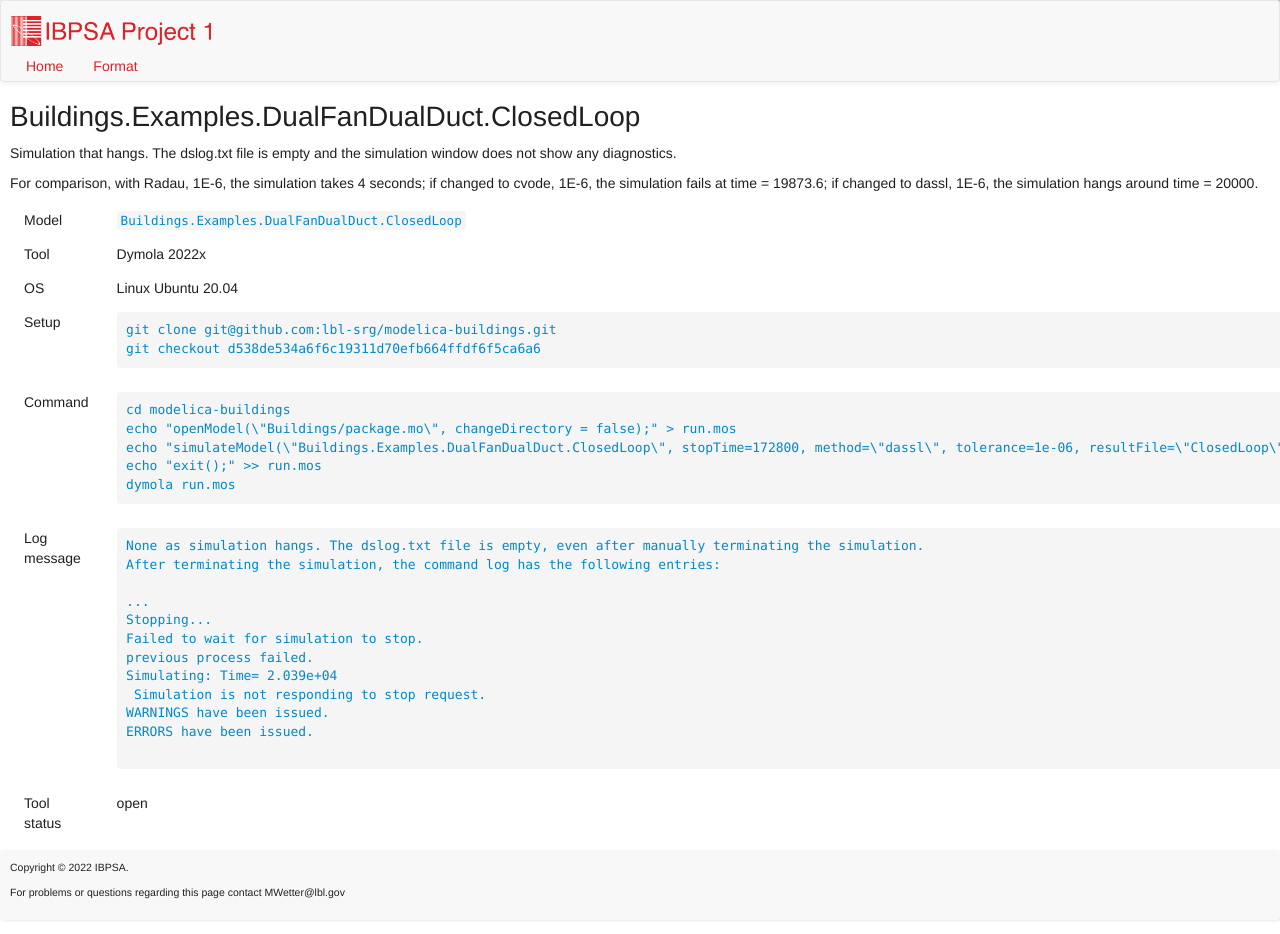
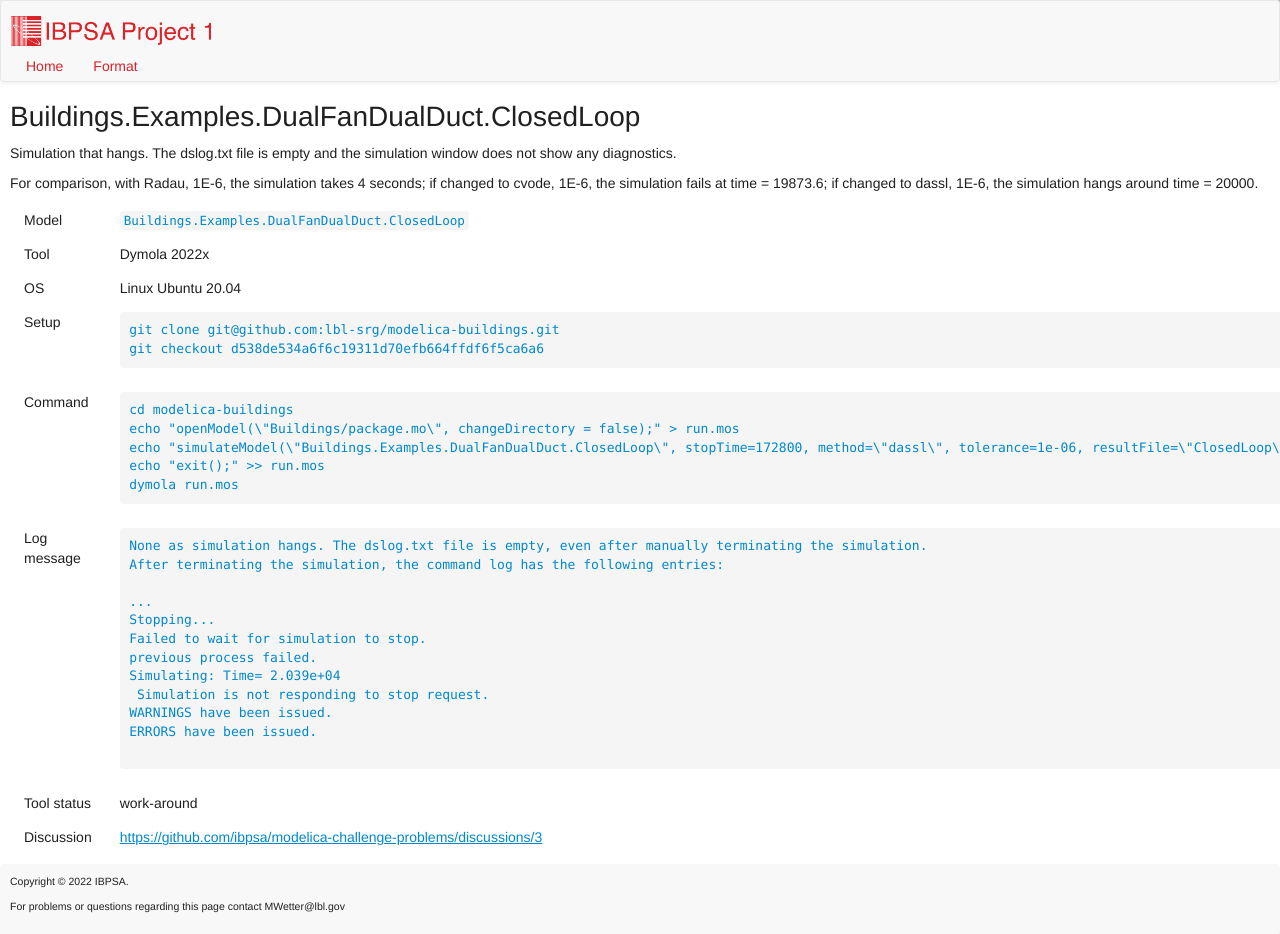
Before and after one commit to ibpsa/modelica-challenge-problems, a Jekyll site: the page built from docs/_cases/DualFanDualDuctDymola.md, in a window 1280 px wide. Built offline with Jekyll 4.4.1, drawn with Linux system fonts in a browser that asks for light colours; nearby versions of some CDN libraries.

Commit message:
Added work-around for DualFanDualDuct on Dymola

```diff
--- a/docs/_cases/DualFanDualDuctDymola.md
+++ b/docs/_cases/DualFanDualDuctDymola.md
@@ -7,7 +7,8 @@ sources:
     commit: d538de534a6f6c19311d70efb664ffdf6f5ca6a6
 tool: Dymola
 tool-version: 2022x
-tool-status: open
+tool-status: work-around
+discussion: https://github.com/ibpsa/modelica-challenge-problems/discussions/3
 os: Linux Ubuntu 20.04
 command: |+
   cd modelica-buildings
--- a/docs/_layouts/case.html
+++ b/docs/_layouts/case.html
@@ -92,6 +92,17 @@ git checkout {{ src['commit'] }}
 </tr>
 {% endif %}
 
+
+{% if page.discussion %}
+<tr valign="top">
+  <td>Discussion</td>
+  <td>
+   <a href="{{ page.discussion }}">{{ page.discussion }}</a>
+</td>
+</tr>
+{% endif %}
+
+
 </table>
 
 </article>
```
Also changed, not shown: docs/format.md (+3 -2 lines), docs/index.md (+4 -1 lines).
